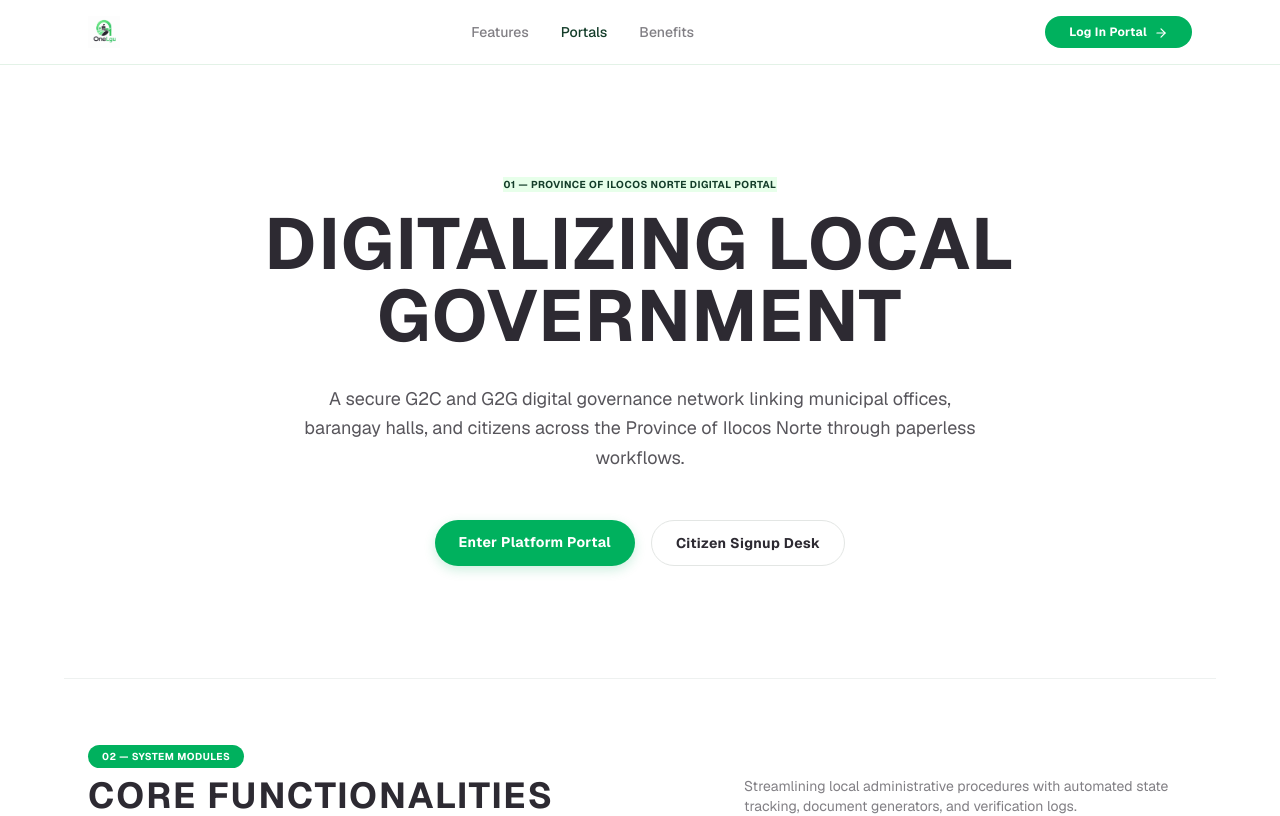
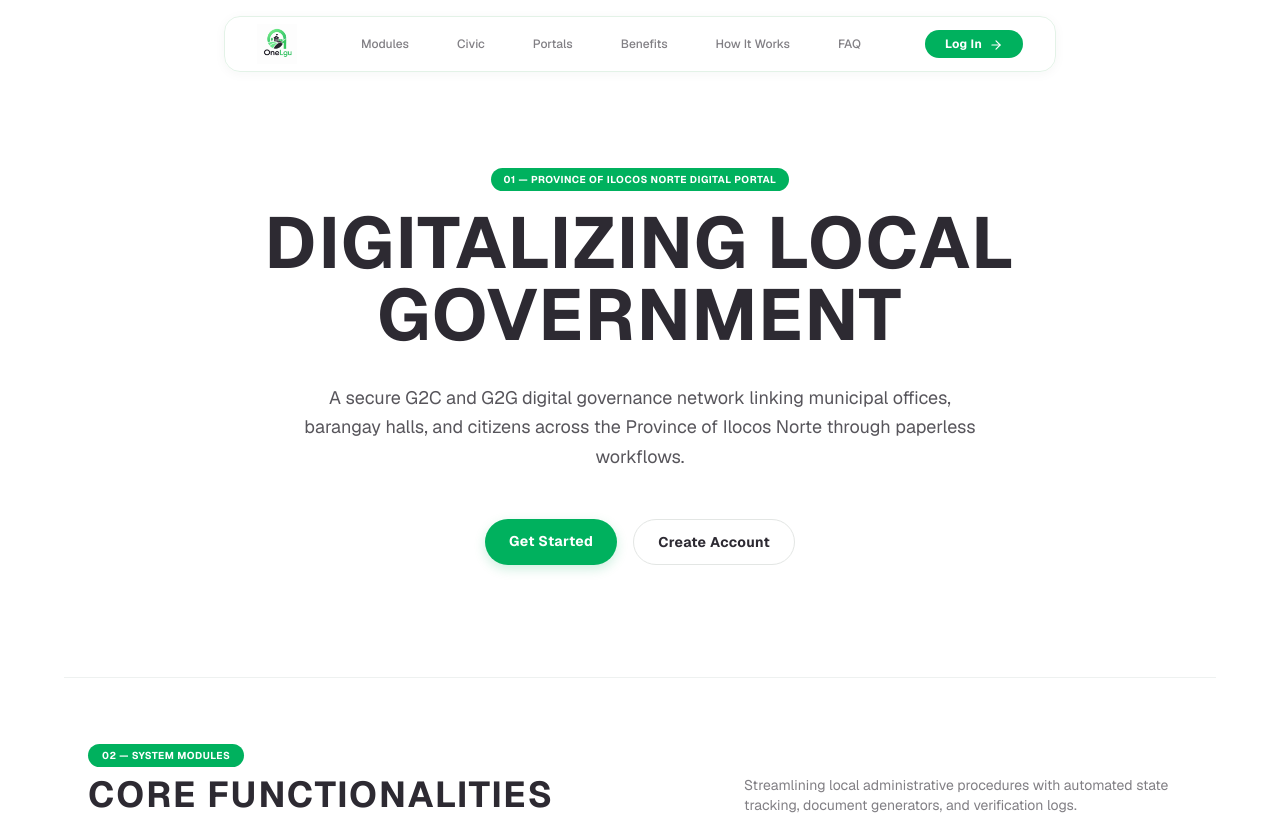
Before and after one commit to reyycxcz/one_lgu, a Next.js app: page / in a window 1280 px wide. Shown: the top 816 px of the page. Built offline with nearby package versions, Linux system fonts and the light colour scheme.

Commit message:
feat: implement core database schema, RBAC middleware, and auth/report actions

```diff
--- a/middleware.ts
+++ b/middleware.ts
@@ -41,8 +41,10 @@ export async function middleware(request: NextRequest) {
 
     if (userRole === "super_admin") {
       return NextResponse.redirect(new URL("/lgu/dashboard", request.url));
-    } else if (userRole === "barangay_official" || userRole === "sk_official") {
+    } else if (userRole === "barangay_official") {
       return NextResponse.redirect(new URL("/barangay/dashboard", request.url));
+    } else if (userRole === "lgu_reviewer") {
+      return NextResponse.redirect(new URL("/lgu/dashboard", request.url));
     } else {
       return NextResponse.redirect(new URL("/resident/dashboard", request.url));
     }
--- a/src/actions/auth.ts
+++ b/src/actions/auth.ts
@@ -27,9 +27,9 @@ export async function login(formData: FormData) {
   const { data: { user } } = await supabase.auth.getUser();
   const role = user?.app_metadata?.role || user?.user_metadata?.role || "resident";
 
-  if (role === "super_admin") {
+  if (role === "super_admin" || role === "lgu_reviewer") {
     redirect("/lgu/dashboard");
-  } else if (role === "barangay_official" || role === "sk_official") {
+  } else if (role === "barangay_official") {
     redirect("/barangay/dashboard");
   } else {
     redirect("/resident/dashboard");
--- a/src/actions/reports.ts
+++ b/src/actions/reports.ts
@@ -9,7 +9,7 @@ import { hasRole } from "@/lib/auth/rbac";
 export async function submitReport(formData: FormData) {
   const profile = await requireProfile();
 
-  if (!hasRole(profile.role, ["barangay_official", "sk_official"])) {
+  if (!hasRole(profile.role, ["barangay_official"])) {
     return { error: "Only barangay officials can submit reports" };
   }
 
--- a/src/app/globals.css
+++ b/src/app/globals.css
@@ -67,7 +67,7 @@
 
   /* Micro-label convention */
   .micro-label {
-    @apply font-sans text-[10px] font-bold tracking-wider uppercase text-foreground/50;
+    @apply font-sans text-[10px] font-bold tracking-wider uppercase text-foreground/50 rounded-full px-3 py-1;
   }
 
   /* High-emphasis Inversion Chip */
--- a/src/app/page.tsx
+++ b/src/app/page.tsx
@@ -19,29 +19,32 @@ export default function Home() {
   ];
 
   return (
-    <div className="relative min-h-screen bg-white overflow-hidden flex flex-col justify-between">
+    <div className="relative min-h-screen bg-white flex flex-col justify-between">
 
       {/* Header */}
-      <header className="border-b border-[#E3F2E7] sticky top-0 bg-white/90 backdrop-blur-md z-50 transition-all duration-200">
-        <div className="max-w-6xl mx-auto px-6 h-16 flex items-center justify-between">
+      <header className="sticky top-4 mx-auto max-w-7xl z-50 transition-all duration-200">
+        <div className="bg-white/90 backdrop-blur-md border border-[#E3F2E7] rounded-2xl shadow-[0_2px_12px_rgba(20,61,42,0.04)] px-8 h-14 flex items-center justify-between">
           <div className="flex items-center gap-3">
             <Image
               src="/images/logo/one_lgu.png"
-              width={32}
-              height={32}
-              className="h-8 w-auto object-contain"
+              width={48}
+              height={48}
+              className="h-10 w-auto object-contain"
               alt="OneLGU Logo"
             />
           </div>
 
-          <nav className="hidden md:flex items-center gap-8">
-            <a href="#features" className="text-sm font-sans font-medium text-foreground/60 hover:text-[#143D2A] transition-colors duration-200">Features</a>
-            <a href="#portals" className="text-sm font-sans font-medium text-[#143D2A] hover:text-[#143D2A] transition-colors duration-200">Portals</a>
-            <a href="#security" className="text-sm font-sans font-medium text-foreground/60 hover:text-[#143D2A] transition-colors duration-200">Benefits</a>
+          <nav className="hidden md:flex items-center gap-12 ml-16">
+            <a href="#features" className="text-xs font-sans font-medium text-foreground/60 hover:text-[#143D2A] transition-colors duration-200">Modules</a>
+            <a href="#civic" className="text-xs font-sans font-medium text-foreground/60 hover:text-[#143D2A] transition-colors duration-200">Civic</a>
+            <a href="#portals" className="text-xs font-sans font-medium text-foreground/60 hover:text-[#143D2A] transition-colors duration-200">Portals</a>
+            <a href="#security" className="text-xs font-sans font-medium text-foreground/60 hover:text-[#143D2A] transition-colors duration-200">Benefits</a>
+            <a href="#how-it-works" className="text-xs font-sans font-medium text-foreground/60 hover:text-[#143D2A] transition-colors duration-200">How It Works</a>
+            <a href="#faq" className="text-xs font-sans font-medium text-foreground/60 hover:text-[#143D2A] transition-colors duration-200">FAQ</a>
           </nav>
 
-          <Link href="/login" className="px-6 py-2 bg-primary text-white rounded-full font-sans text-xs font-bold tracking-wide transition-all duration-200 hover:bg-primary/95 hover:shadow-[0_4px_12px_rgba(0,177,94,0.2)] hover:translate-y-[-1px]">
-            Log In Portal <ArrowRight className="h-3.5 w-3.5 inline ml-1" />
+          <Link href="/login" className="group ml-16 px-5 py-1.5 bg-primary text-white rounded-full font-sans text-xs font-bold tracking-wide transition-all duration-200 hover:bg-primary/95 hover:shadow-[0_4px_12px_rgba(0,177,94,0.2)]">
+            Log In <ArrowRight className="h-3.5 w-3.5 inline ml-1 transition-transform duration-200 group-hover:translate-x-1" />
           </Link>
         </div>
       </header>
@@ -49,7 +52,7 @@ export default function Home() {
       {/* Hero Section */}
       <main className="flex-grow">
         <section className="max-w-6xl mx-auto px-6 py-20 md:py-28 flex flex-col items-center text-center">
-          <div className="micro-label mb-4 animate-fade-in text-[#143D2A] bg-[#E7FFEA] border-[#C7FFCF]">
+          <div className="micro-label mb-4 animate-fade-in bg-primary text-white">
             01 — PROVINCE OF ILOCOS NORTE DIGITAL PORTAL
           </div>
 
@@ -63,10 +66,10 @@ export default function Home() {
 
           <div className="flex flex-wrap gap-4 justify-center animate-fade-in">
             <Link href="/login" className="px-6 py-3 bg-primary text-white hover:bg-primary/95 rounded-full font-sans text-sm font-bold tracking-wide transition-all duration-200 shadow-[0_4px_12px_rgba(0,177,94,0.2)] hover:translate-y-[-1px]">
-              Enter Platform Portal
+              Get Started
             </Link>
             <Link href="/register" className="px-6 py-3 border border-[#E3E6E4] hover:border-gray-300 text-foreground bg-white hover:bg-gray-50 rounded-full font-sans text-sm font-bold tracking-wide transition-all duration-200 hover:translate-y-[-1px]">
-              Citizen Signup Desk
+              Create Account
             </Link>
           </div>
 
@@ -147,7 +150,7 @@ export default function Home() {
         </section>
 
         {/* Civic Bulletin & Guides Section */}
-        <section className="bg-[#FAFDFB] border-t border-b border-[#E3F2E7] py-20">
+        <section id="civic" className="bg-[#FAFDFB] border-t border-b border-[#E3F2E7] py-20">
           <div className="max-w-6xl mx-auto px-6">
             <div className="flex flex-col md:flex-row justify-between items-start md:items-end mb-12 gap-4">
               <div>
@@ -315,26 +318,6 @@ export default function Home() {
                     Skip the queues at your local Barangay Hall. Request clearances and certificates online securely across Ilocos Norte.
                   </p>
                 </div>
-
-                {/* Integrated Stats Grid */}
-                <div className="grid grid-cols-2 gap-6 pt-8 border-t border-[#E3F2E7]">
-                  <div className="space-y-1">
-                    <span className="block font-sans text-3xl font-bold text-primary">5</span>
-                    <span className="block font-sans text-[10px] font-bold text-foreground/50 uppercase tracking-wider leading-tight">Barangays Connected</span>
-                  </div>
-                  <div className="space-y-1">
-                    <span className="block font-sans text-3xl font-bold text-primary">12+</span>
-                    <span className="block font-sans text-[10px] font-bold text-foreground/50 uppercase tracking-wider leading-tight">Services Available</span>
-                  </div>
-                  <div className="space-y-1">
-                    <span className="block font-sans text-3xl font-bold text-primary">24/7</span>
-                    <span className="block font-sans text-[10px] font-bold text-foreground/50 uppercase tracking-wider leading-tight">Online Access</span>
-                  </div>
-                  <div className="space-y-1">
-                    <span className="block font-sans text-3xl font-bold text-primary">&lt;15m</span>
-                    <span className="block font-sans text-[10px] font-bold text-foreground/50 uppercase tracking-wider leading-tight">Processing Time</span>
-                  </div>
-                </div>
               </div>
             </div>
 
@@ -404,7 +387,7 @@ export default function Home() {
         </section>
 
         {/* How It Works Section */}
-        <section className="bg-white border-t border-b border-[#E3F2E7] py-20">
+        <section id="how-it-works" className="bg-white border-t border-b border-[#E3F2E7] py-20">
           <div className="max-w-6xl mx-auto px-6">
             <div className="flex flex-col md:flex-row justify-between items-start md:items-end mb-12 gap-4">
               <div>
@@ -443,7 +426,7 @@ export default function Home() {
         </section>
 
         {/* FAQ Section */}
-        <section className="max-w-6xl mx-auto px-6 py-20">
+        <section id="faq" className="max-w-6xl mx-auto px-6 py-20">
           <div className="flex flex-col md:flex-row gap-12 md:gap-20">
             <div className="md:w-1/3 shrink-0">
               <span className="inline-block font-sans text-[10px] font-bold tracking-wider uppercase px-3.5 py-1 bg-primary text-white rounded-full w-fit">08 — FAQ</span>
@@ -486,10 +469,10 @@ export default function Home() {
             </p>
             <div className="flex flex-wrap gap-4 justify-center">
               <Link href="/register" className="px-8 py-3 bg-primary text-white rounded-full font-sans text-sm font-bold tracking-wide transition-all duration-200 hover:bg-primary/95 hover:shadow-[0_4px_12px_rgba(0,177,94,0.2)] hover:translate-y-[-1px]">
-                Create Your Account <ArrowRight className="h-3.5 w-3.5 inline ml-1" />
+                Get Started <ArrowRight className="h-3.5 w-3.5 inline ml-1" />
               </Link>
               <Link href="/login" className="px-8 py-3 border border-[#E3E6E4] hover:border-gray-300 text-foreground bg-white hover:bg-gray-50 rounded-full font-sans text-sm font-bold tracking-wide transition-all duration-200 hover:translate-y-[-1px]">
-                Log In to Portal
+                Log In
               </Link>
             </div>
           </div>
@@ -510,7 +493,7 @@ export default function Home() {
                   className="h-7 w-auto object-contain"
                   alt="OneLGU Logo"
                 />
-                <span className="font-sans font-bold text-base tracking-tight text-[#143D2A]">ONELGU</span>
+                <span className="font-sans font-bold text-base tracking-tight"><span className="text-primary">ONE</span><span className="text-white" style={{textShadow: "0 0 1px #000, 0 0 1px #000, 0 0 1px #000, 0 0 1px #000"}}>LGU</span></span>
               </div>
               <p className="text-xs text-foreground/65 max-w-sm leading-relaxed font-sans">
                 Unified digital governance platform for local government units, barangays, and residents. Connecting communities with secure, paperless, and real-time administrative workflows.
@@ -552,16 +535,7 @@ export default function Home() {
           </div>
 
           <div className="border-t border-[#E3F2E7] pt-8 flex flex-col sm:flex-row justify-between items-center gap-4 text-[10px] font-sans text-foreground/45">
-            <div>© 2026 ONELGU PROJECT. LAOAG CITY, ILOCOS NORTE.</div>
-            <div className="flex gap-4 flex-wrap justify-center">
-              <a href="#" className="hover:text-[#143D2A] transition-colors">PRIVACY PROTOCOL</a>
-              <span>•</span>
-              <a href="#" className="hover:text-[#143D2A] transition-colors">TERMS OF USE</a>
-              <span>•</span>
-              <a href="#" className="hover:text-[#143D2A] transition-colors">DEVELOPER DOCS</a>
-              <span>•</span>
-              <a href="#" className="hover:text-[#143D2A] transition-colors">RLS SPECIFICATION</a>
-            </div>
+            <div>© 2026 ONELGU PROJECT. ILOCOS NORTE.</div>
           </div>
         </div>
       </footer>
--- a/src/lib/auth/rbac.ts
+++ b/src/lib/auth/rbac.ts
@@ -1,9 +1,9 @@
-export type UserRole = "super_admin" | "barangay_official" | "sk_official" | "resident";
+export type UserRole = "super_admin" | "barangay_official" | "lgu_reviewer" | "resident";
 
 export const ROLES: Record<string, UserRole> = {
   SUPER_ADMIN: "super_admin",
   BARANGAY_OFFICIAL: "barangay_official",
-  SK_OFFICIAL: "sk_official",
+  LGU_REVIEWER: "lgu_reviewer",
   RESIDENT: "resident",
 };
 
@@ -11,7 +11,7 @@ export const ROLES: Record<string, UserRole> = {
 export const ROLE_ROUTE_MAPS: Record<UserRole, string[]> = {
   super_admin: ["/lgu"],
   barangay_official: ["/barangay"],
-  sk_official: ["/barangay"], // SK shares barangay layouts with restricted sub-scopes
+  lgu_reviewer: ["/lgu"],
   resident: ["/resident"],
 };
 
--- a/src/types/database.types.ts
+++ b/src/types/database.types.ts
@@ -24,7 +24,7 @@ export interface Database {
         Row: {
           id: string;
           barangay_id: string | null;
-          role: "super_admin" | "barangay_official" | "sk_official" | "resident";
+          role: "super_admin" | "barangay_official" | "lgu_reviewer" | "resident";
           full_name: string;
           email: string;
           phone: string | null;
@@ -137,7 +137,7 @@ export interface Database {
       };
     };
     Enums: {
-      user_role: "super_admin" | "barangay_official" | "sk_official" | "resident";
+      user_role: "super_admin" | "barangay_official" | "lgu_reviewer" | "resident";
       certification_type: "barangay_clearance" | "certificate_of_residency" | "certificate_of_indigency" | "business_clearance" | "first_time_job_seeker";
       certification_status: "submitted" | "verified" | "approved" | "rejected" | "generated" | "ready_for_pickup" | "released";
       complaint_status: "submitted" | "under_review" | "scheduled" | "mediation" | "resolved" | "closed";
```
